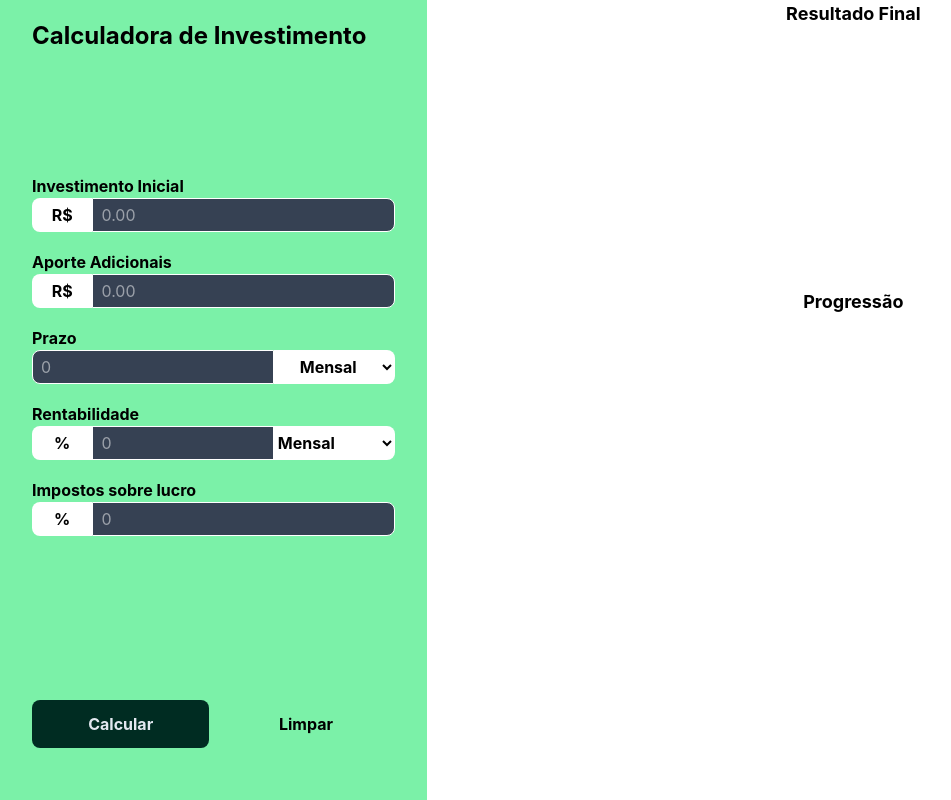
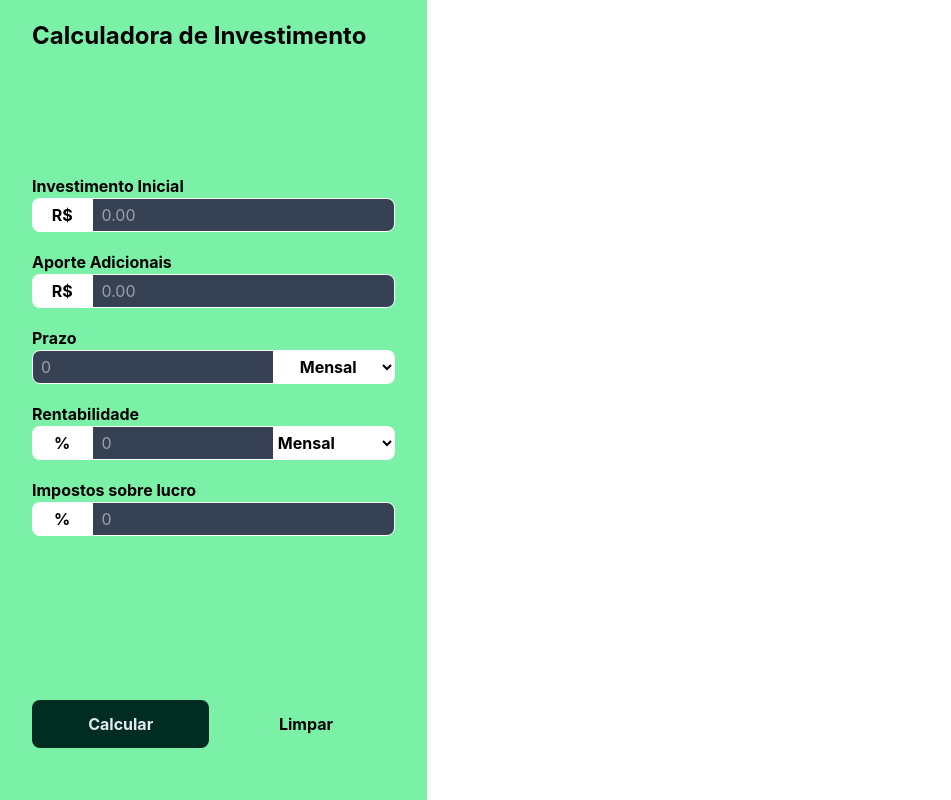
Before and after one commit to 4deraldo/projetoCalculadoraInvestimento, a website built with Vite: page index.html in a window 1280 px wide. Shown: the whole page, without its empty margins (0-951 px from the left). Built offline with nearby package versions, Linux system fonts and the light colour scheme.

Commit message:
processos foram comentados

```diff
--- a/index.html
+++ b/index.html
@@ -78,7 +78,7 @@
     </div>
   </aside>
   <main class="row-span-2 col-span-2">
-    <section id="chartsContainer" class="h-full">
+    <!-- <section id="chartsContainer" class="h-full">
       <div class="h-[36%] flex flex-col items-center pb-10">
         <h2 class="font-bold text-lg">Resultado Final</h2>
         <canvas id="finalMoneyDistribution"></canvas>
@@ -88,7 +88,7 @@
         <canvas id="progression"></canvas>
       </div>
 
-    </section>
+    </section> -->
 
   </main>
 
--- a/src/js/main.js
+++ b/src/js/main.js
@@ -184,5 +184,5 @@ for (const formElement of form) {
   }
 }
 
-form.addEventListener('submit', renderProgression);
+// form.addEventListener('submit', renderProgression);
 btnClearForm.addEventListener('click', clearForm);
```
